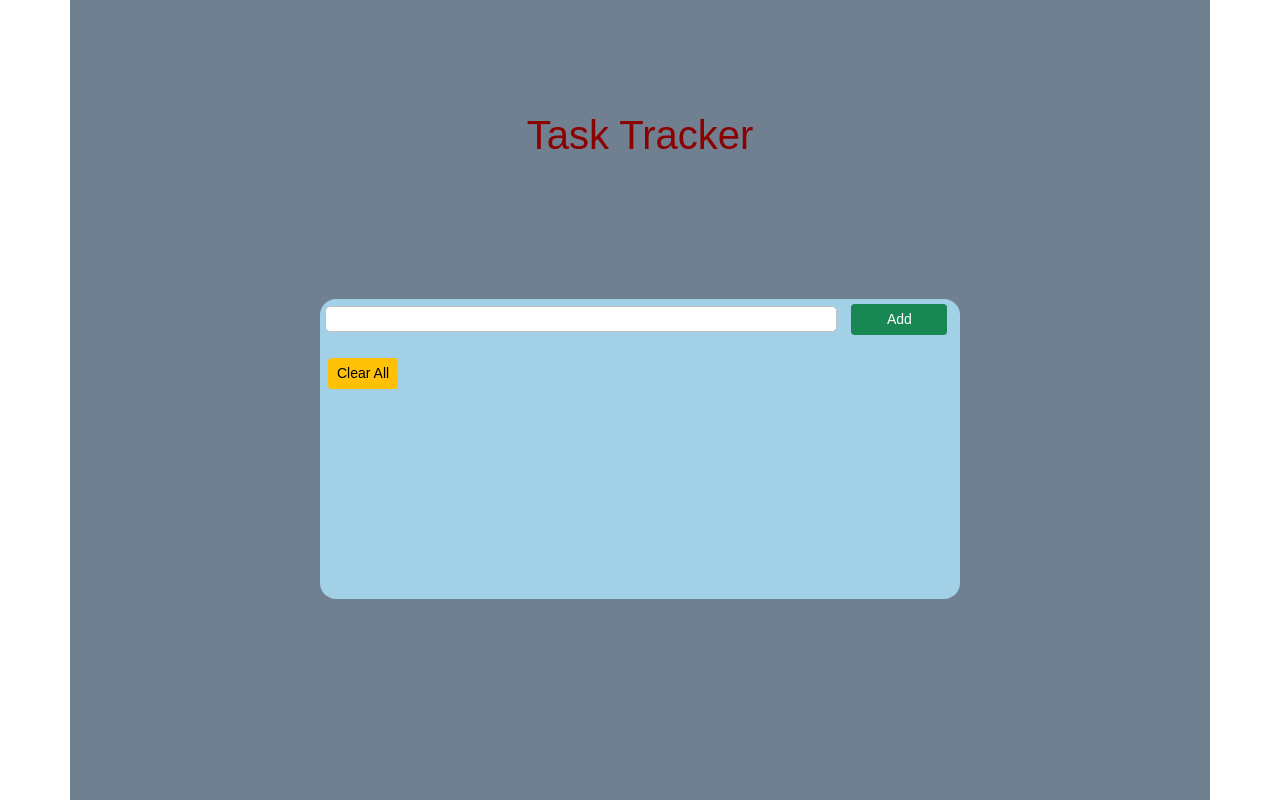
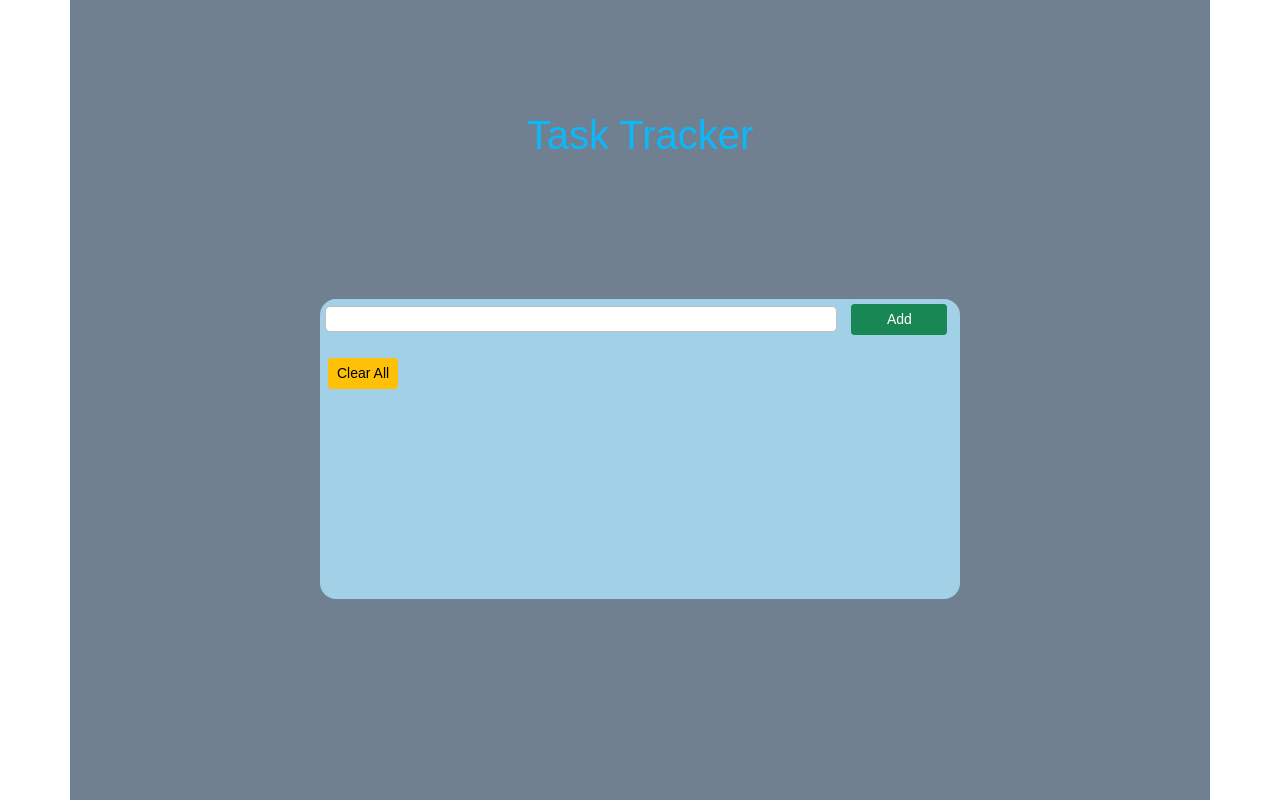
Before and after one commit to salahuddin123-cell/tasktrcker, a plain HTML site: page index.html in a window 1280 px wide. Drawn offline with nearby package versions, Linux system fonts and the light colour scheme.

Commit message:
Update style.css

```diff
--- a/style.css
+++ b/style.css
@@ -48,7 +48,7 @@
   font-size: 80px;
 }
 h1{
-  color: darkred;
+ color: rgb(12, 183, 250);
 }
 @media only screen and (max-width: 800px) {
   .content{
```
